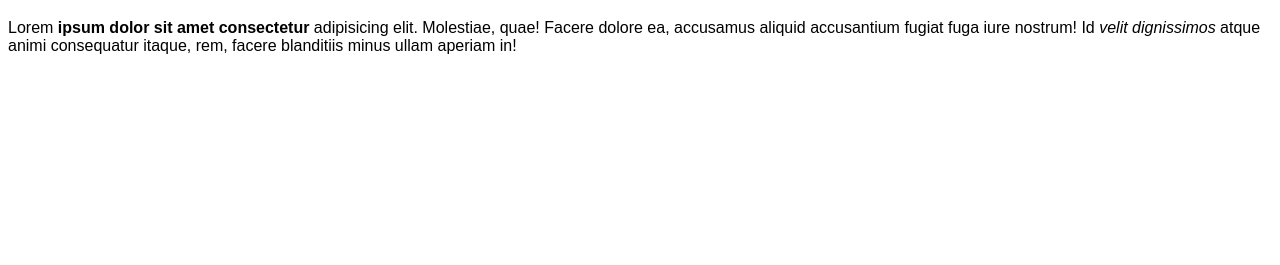
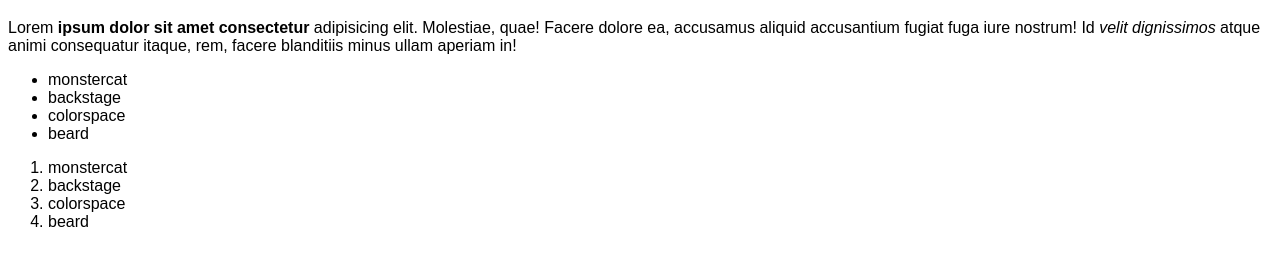
Before and after one commit to wafanakha/monstercat, a plain HTML site: page index.htm in a window 1280 px wide. Shown: the part 61-326 px from the top of the page. Drawn offline with Linux system fonts and the light colour scheme.

Commit message:
adding list

```diff
--- a/index.htm
+++ b/index.htm
@@ -14,5 +14,17 @@
       fuga iure nostrum! Id <em>velit dignissimos</em> atque animi consequatur
       itaque, rem, facere blanditiis minus ullam aperiam in!
     </p>
+    <ul>
+      <li>monstercat</li>
+      <li>backstage</li>
+      <li>colorspace</li>
+      <li>beard</li>
+    </ul>
+    <ol>
+      <li>monstercat</li>
+      <li>backstage</li>
+      <li>colorspace</li>
+      <li>beard</li>
+    </ol>
   </body>
 </html>
```
